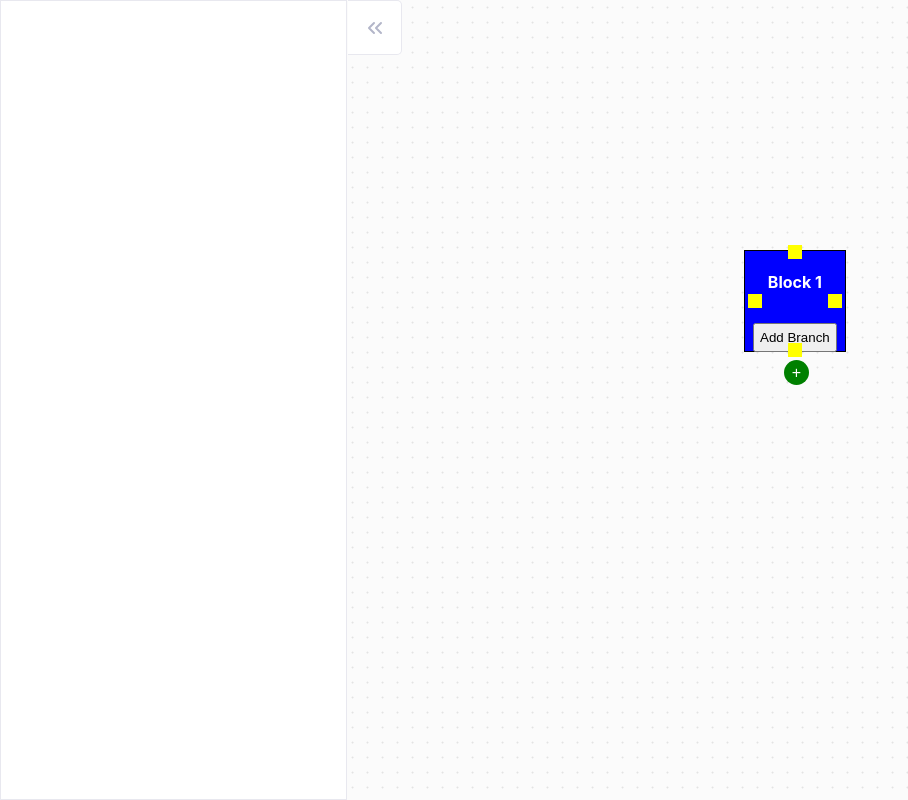
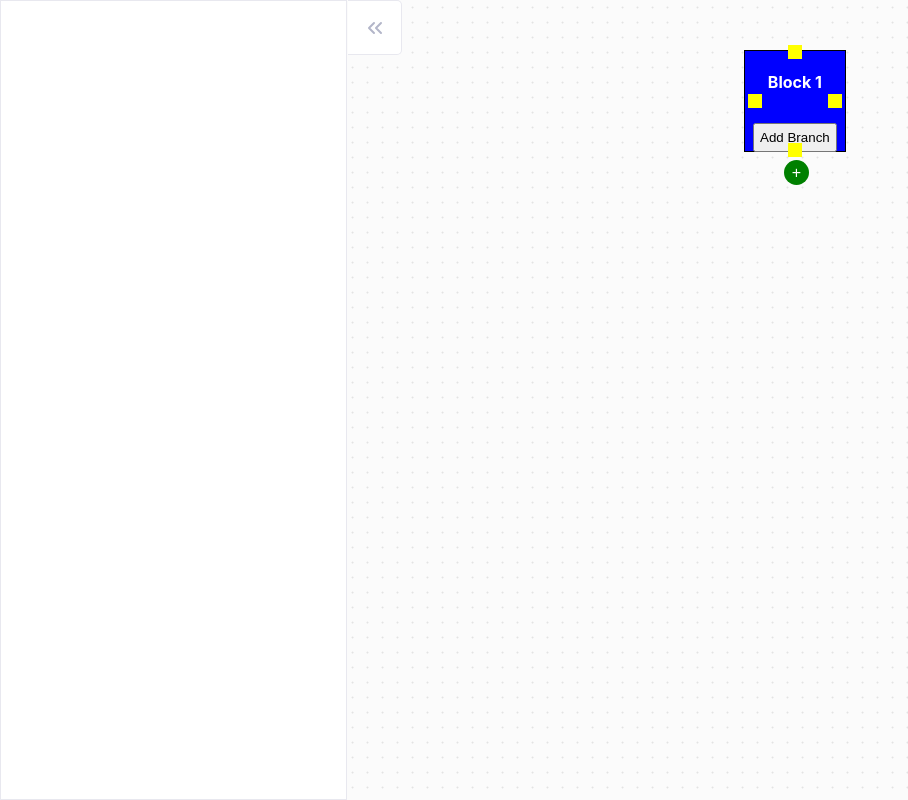
Before and after one commit to 1Madgeek/react-flow-builder, a React (Create React App) app: page / in a window 1280 px wide. Shown: the whole page, without its empty margins (0-908 px from the left). Built offline with nearby package versions, Linux system fonts and the light colour scheme.

Commit message:
- Scrolling issue fixed on rearranging blocks

```diff
--- a/src/components/Flowy.js
+++ b/src/components/Flowy.js
@@ -34,38 +34,32 @@ class Flowy extends Component {
         const {flow} = this.props;
 
         const blockWidth = 150; // Assumed block width for centering
-        const blockHeight = 100; // Assumed block height
-
-        // Calculate the bounds of your blocks
-        const leftmost = Math.min(...blocks.map(block => block.position.x));
-        const rightmost = Math.max(...blocks.map(block => block.position.x)) + blockWidth;
-        const topmost = Math.min(...blocks.map(block => block.position.y));
-        const bottommost = Math.max(...blocks.map(block => block.position.y)) + blockHeight;
-
-        const layoutWidth = rightmost - leftmost;
-        const layoutHeight = bottommost - topmost;
 
         // Get the actual dimensions of the canvas div
         const canvasElement = document.querySelector('.canvas');
         const canvasWidth = canvasElement?.offsetWidth || 800;
-        const canvasHeight = 600;
 
-        // Calculate the offsets needed to center the layout
+        // Calculate the horizontal bounds of your blocks
+        const leftmost = Math.min(...blocks.map(block => block.position.x));
+        const rightmost = Math.max(...blocks.map(block => block.position.x)) + blockWidth;
+
+        const layoutWidth = rightmost - leftmost;
+
+        // Calculate the offset needed to center the layout horizontally
         const offsetX = (canvasWidth - layoutWidth) / 2 - leftmost;
-        const offsetY = (canvasHeight - layoutHeight) / 2 - topmost;
 
         const centeredBlocks = blocks.map((block) => {
             return {
                 ...block,
                 position: {
                     x: block.position.x + offsetX,
-                    y: block.position.y + offsetY,
+                    y: block.position.y, // Keep the y position as it is to respect topmost placement
                 },
             };
         });
 
         // Set new block positions
-        this.setState({blocks: centeredBlocks}, this.renderConnections);
+        this.setState({ blocks: centeredBlocks }, this.renderConnections);
     };
 
     handleMouseDown = (event, blockId) => {
@@ -438,7 +432,7 @@ class Flowy extends Component {
                 </div>
                 <div className="canvas"
                      style={{
-                         height: `${canvasHeight}px`,
+                         // height: `${canvasHeight}px`,
                      }}
                      onMouseUp={this.handleMouseUp}
                      onMouseMove={this.handleMouseMove}>
--- a/src/components/flowy.css
+++ b/src/components/flowy.css
@@ -62,8 +62,8 @@
 .canvas {
     position: relative;
     width: calc(100% - var(--flowy-element-stack-width));
-    min-height: 100%;
-    overflow: auto;
+    /*min-height: 100%;*/
+    overflow: scroll;
 }
 
 .canvas + .element-stack.collapse {
```
Also changed, not shown: screenshots/screenshot-1.png (added), 1 other file (tests, documents, lock files or other folders).
